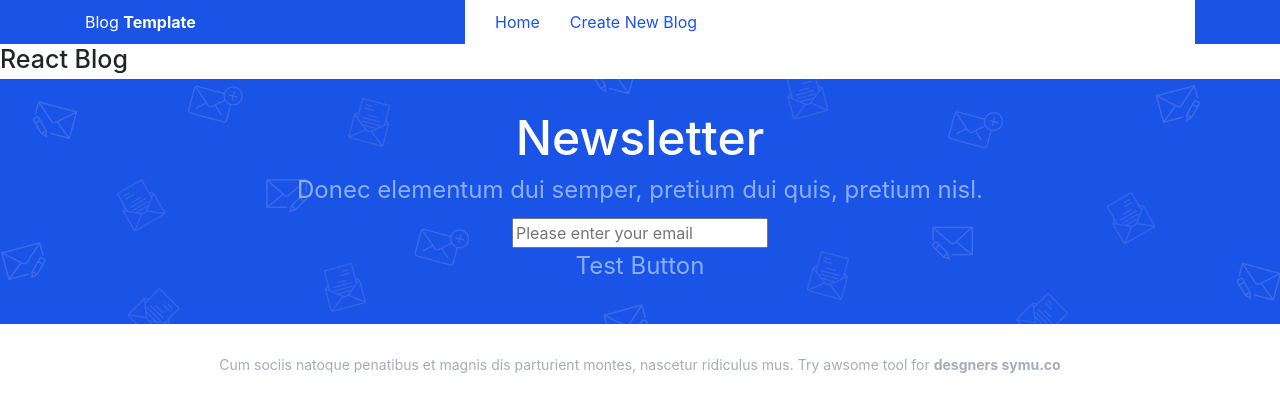
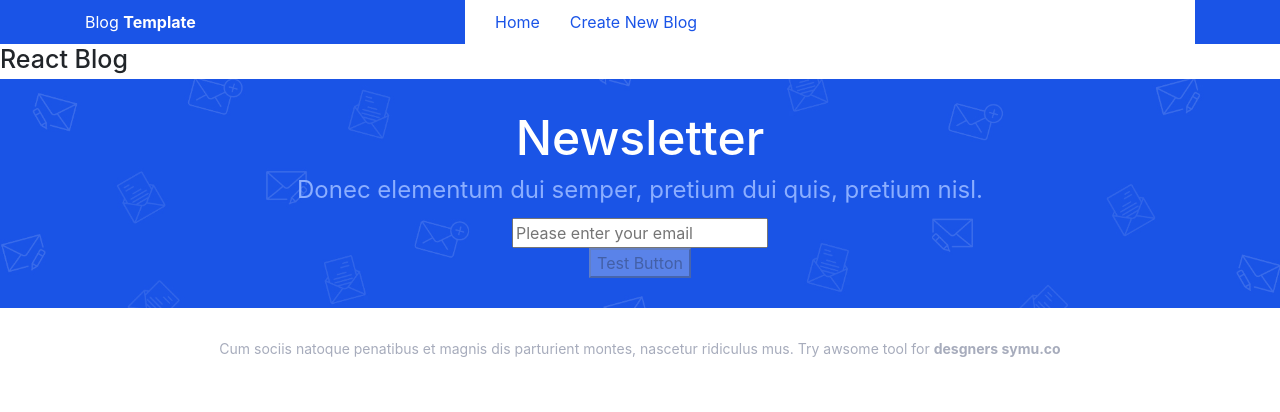
Before and after one commit to jknowles94/React-blog, a React (Create React App) app: page / in a window 1280 px wide. Shown: the top 412 px of the page. Built offline with nearby package versions, Linux system fonts and the light colour scheme.

Commit message:
Make the button a Button element and add disabled class

```diff
--- a/src/components/UI/Button/Button.js
+++ b/src/components/UI/Button/Button.js
@@ -3,7 +3,7 @@ import './Button.scss';
 
 const Button = (props) => {
   return (
-    <p>{props.children}</p>
+    <button disabled={props.disabled}>{props.children}</button>
   );
 }
 
```
